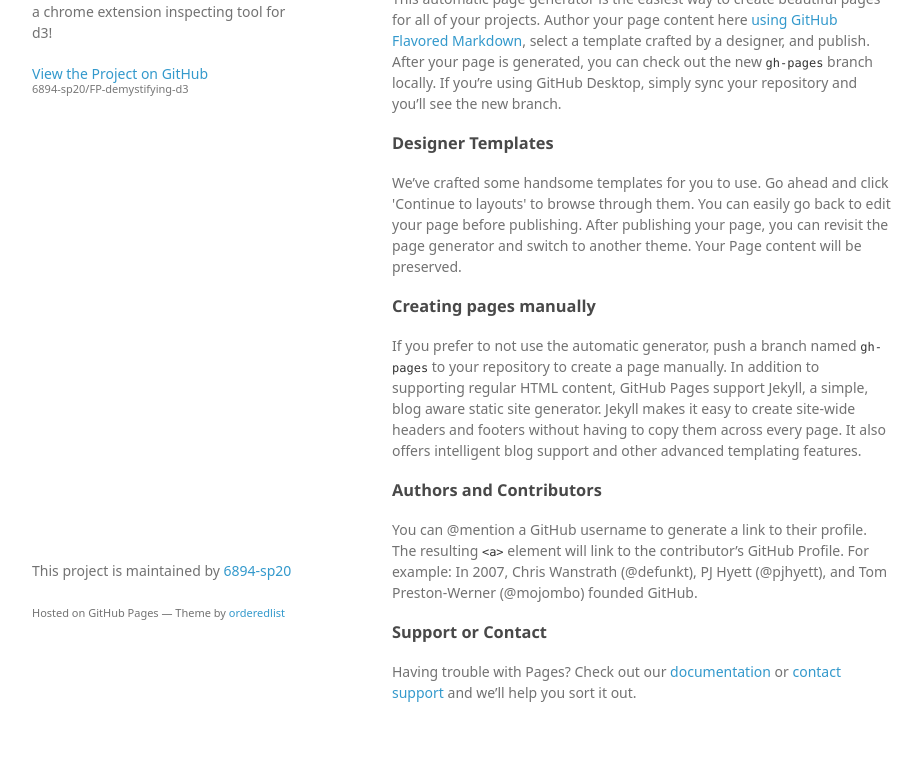
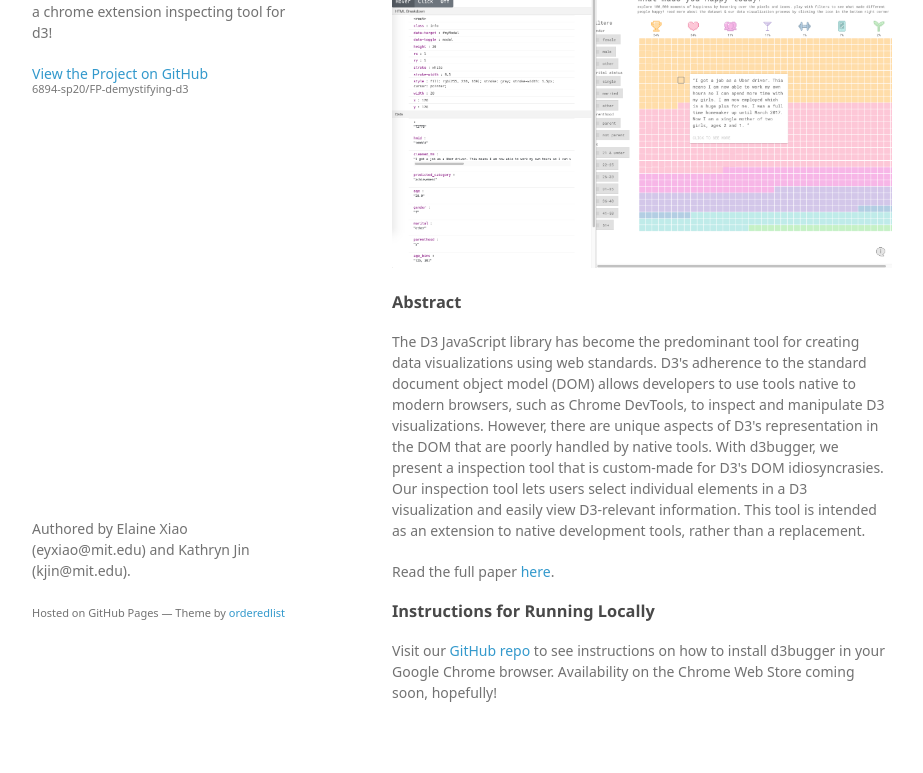
Before and after one commit to eyxiao/d3bugger, a plain HTML site: page index.html in a window 1280 px wide. Shown: the part 108-881 px from the top of the page, without its empty margins (178-1101 px from the left). Drawn offline with Linux system fonts and the light colour scheme; a web font is replaced by a local one.

Commit message:
initial draft for website

```diff
--- a/index.html
+++ b/index.html
@@ -1,5 +1,6 @@
 <!doctype html>
 <html>
+
 <head>
   <meta charset="utf-8">
   <meta http-equiv="X-UA-Compatible" content="chrome=1">
@@ -12,39 +13,52 @@
     <script src="//html5shiv.googlecode.com/svn/trunk/html5.js"></script>
     <![endif]-->
 </head>
+
 <body>
   <div class="wrapper">
     <header>
       <h1>d3bugger</h1>
       <p>a chrome extension inspecting tool for d3!</p>
-
       <p class="view"><a href="https://github.mit.edu/6894-sp20/FP-demystifying-d3">View the Project on GitHub <small>6894-sp20/FP-demystifying-d3</small></a></p>
 
 
     </header>
     <section>
       <h3>
-<a id="welcome-to-github-pages" class="anchor" href="#welcome-to-github-pages" aria-hidden="true"><span aria-hidden="true" class="octicon octicon-link"></span></a>Welcome to GitHub Pages.</h3>
-<p>This automatic page generator is the easiest way to create beautiful pages for all of your projects. Author your page content here <a href="https://guides.github.com/features/mastering-markdown/">using GitHub Flavored Markdown</a>, select a template crafted by a designer, and publish. After your page is generated, you can check out the new <code>gh-pages</code> branch locally. If you’re using GitHub Desktop, simply sync your repository and you’ll see the new branch.</p>
+        <a id="welcome-to-github-pages" class="anchor" href="#welcome-to-github-pages" aria-hidden="true"><span
+            aria-hidden="true" class="octicon octicon-link"></span></a>An in-browser inspecting tool for D3.</h3>
+      <p><img src="summary-image.png"></p>
+      <!-- <p>Maybe put some flavor text here.</p> -->
       <h3>
-<a id="designer-templates" class="anchor" href="#designer-templates" aria-hidden="true"><span aria-hidden="true" class="octicon octicon-link"></span></a>Designer Templates</h3>
-<p>We’ve crafted some handsome templates for you to use. Go ahead and click 'Continue to layouts' to browse through them. You can easily go back to edit your page before publishing. After publishing your page, you can revisit the page generator and switch to another theme. Your Page content will be preserved.</p>
+        <a id="designer-templates" class="anchor" href="#abstract" aria-hidden="true"><span aria-hidden="true" class="octicon octicon-link"></span></a>Abstract</h3>
+      <p>The D3 JavaScript library has become the predominant tool for creating data visualizations using web
+        standards. D3's adherence to the standard document object model (DOM) allows developers to use tools native to
+        modern browsers, such as Chrome DevTools, to inspect and manipulate D3 visualizations. However, there are
+        unique aspects of D3's representation in the DOM that are poorly handled by native tools. With d3bugger, we
+        present a inspection tool that is custom-made for D3's DOM idiosyncrasies. Our inspection tool lets users
+        select individual elements in a D3 visualization and easily view D3-relevant information. This tool is intended
+        as an extension to native development tools, rather than a replacement.</p>
+      <p>Read the full paper <a href="/">here</a>.</p>
       <h3>
-<a id="creating-pages-manually" class="anchor" href="#creating-pages-manually" aria-hidden="true"><span aria-hidden="true" class="octicon octicon-link"></span></a>Creating pages manually</h3>
-<p>If you prefer to not use the automatic generator, push a branch named <code>gh-pages</code> to your repository to create a page manually. In addition to supporting regular HTML content, GitHub Pages support Jekyll, a simple, blog aware static site generator. Jekyll makes it easy to create site-wide headers and footers without having to copy them across every page. It also offers intelligent blog support and other advanced templating features.</p>
-<h3>
-<a id="authors-and-contributors" class="anchor" href="#authors-and-contributors" aria-hidden="true"><span aria-hidden="true" class="octicon octicon-link"></span></a>Authors and Contributors</h3>
-<p>You can @mention a GitHub username to generate a link to their profile. The resulting <code>&lt;a&gt;</code> element will link to the contributor’s GitHub Profile. For example: In 2007, Chris Wanstrath (@defunkt), PJ Hyett (@pjhyett), and Tom Preston-Werner (@mojombo) founded GitHub.</p>
-<h3>
-<a id="support-or-contact" class="anchor" href="#support-or-contact" aria-hidden="true"><span aria-hidden="true" class="octicon octicon-link"></span></a>Support or Contact</h3>
-<p>Having trouble with Pages? Check out our <a href="https://help.github.com/pages">documentation</a> or <a href="https://github.com/contact">contact support</a> and we’ll help you sort it out.</p>
+        <a id="creating-pages-manually" class="anchor" href="#instructions" aria-hidden="true"><span aria-hidden="true"
+            class="octicon octicon-link"></span></a>Instructions for Running Locally</h3>
+      <p>Visit our <a href="https://github.mit.edu/6894-sp20/FP-demystifying-d3">GitHub repo</a> to see instructions on
+        how to install d3bugger in your Google Chrome browser. Availability on the Chrome Web Store coming soon,
+        hopefully!</p>
+      <!-- <h3>
+        <a id="support-or-contact" class="anchor" href="#support-or-contact" aria-hidden="true"><span aria-hidden="true"
+            class="octicon octicon-link"></span></a>Project Links</h3>
+      <ul>
+        <li>Poster video:</li>
+      </ul> -->
     </section>
     <footer>
-        <p>This project is maintained by <a href="https://github.mit.edu/6894-sp20">6894-sp20</a></p>
+      <p>Authored by Elaine Xiao (eyxiao@mit.edu) and Kathryn Jin (kjin@mit.edu).</p>
       <p><small>Hosted on GitHub Pages &mdash; Theme by <a href="https://github.com/orderedlist">orderedlist</a></small></p>
     </footer>
   </div>
   <script src="javascripts/scale.fix.js"></script>
 
 </body>
+
 </html>
```
Also changed, not shown: summary-image.png (added). Lines whose indentation alone changed are shown as unchanged.
